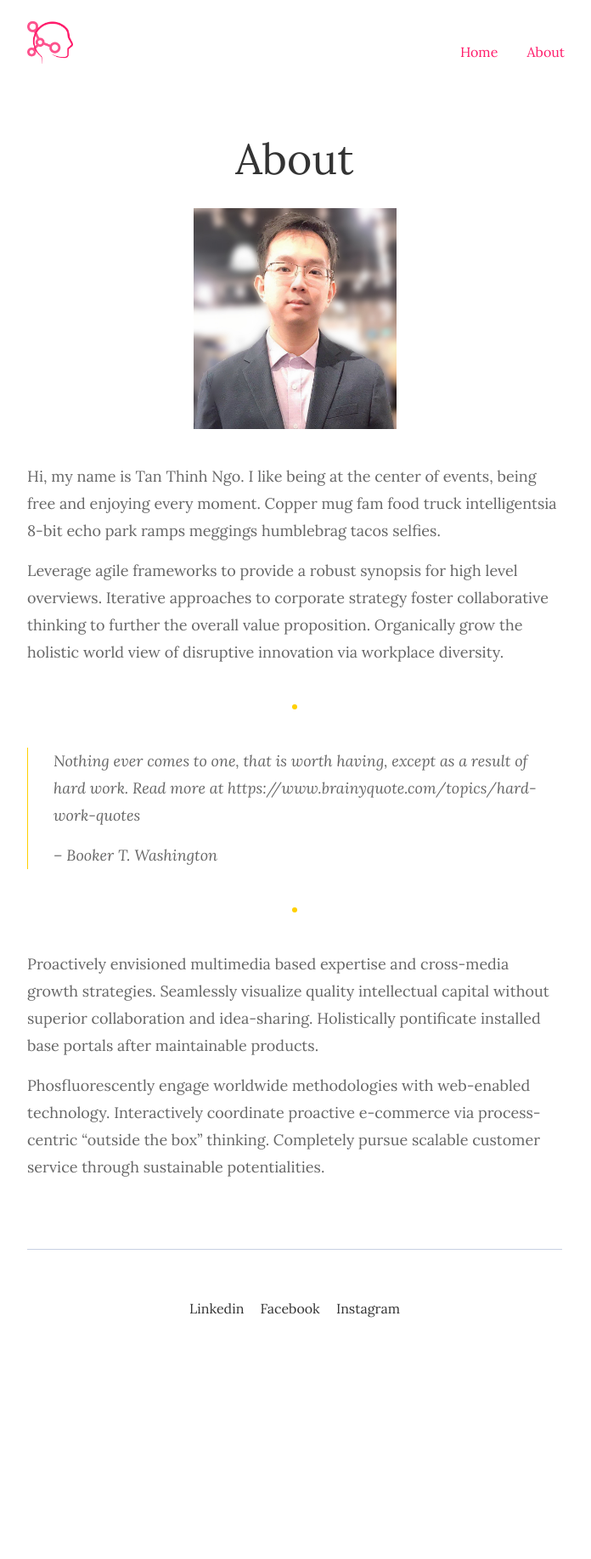
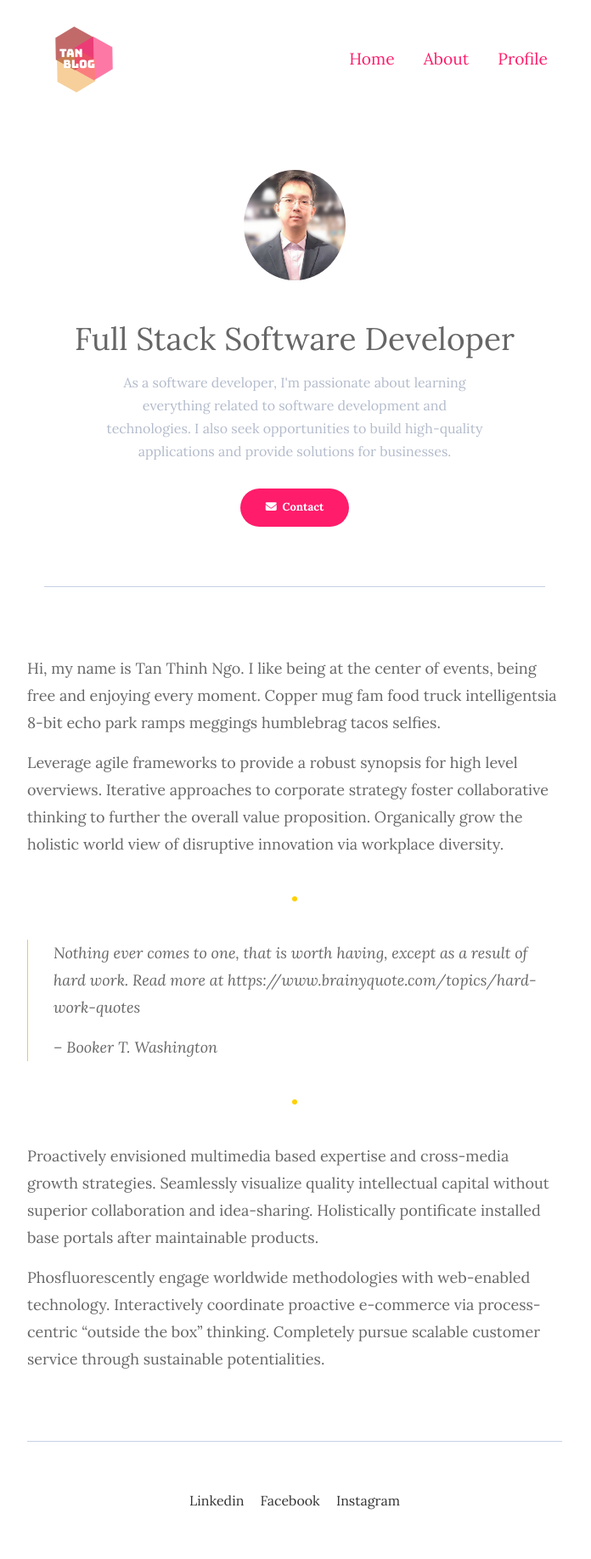
Before and after one commit to titango/titango.github.io, a Jekyll site: the page built from _pages/about.md, in a window 1280 px wide. Shown: the whole page at 85% size, without its empty margins (293-989 px from the left). Built offline with Jekyll 4.4.1, drawn with Linux system fonts in a browser that asks for light colours; nearby versions of some CDN libraries; before the commit the page ends 1609 px from its top, so only the background shows below that.

Commit message:
Fix layout again, change logo

```diff
--- a/_config.yml
+++ b/_config.yml
@@ -1,6 +1,7 @@
 title: Tan Thinh Ngo - A personal tech blog
 logo: 'logo.png' # Add logo.
 banner: 'banner.jpg' # Add banner
+text_banner: 'text_banner.png' # Add banner
 description: Passionate designer curating designs for new startups  and  founders  and crafts  beautiful user interfaces with love.
 # baseurl: "/" # the subpath of your site, e.g. /blog
 url: "" # the base hostname & protocol for your site, e.g. http://example.com
--- a/_includes/header.html
+++ b/_includes/header.html
@@ -14,7 +14,7 @@
       </div>
 
       <!-- <div class="banner">
-        <img class="logo__image" src="{{ site.baseurl }}/assets/img/{{ site.banner }}" alt="{{ site.title }}">
+        <span class="banner__text">TAN'S BLOG</span>
       </div> -->
 
       <nav class="main-nav">
--- a/_layouts/about.html
+++ b/_layouts/about.html
@@ -6,11 +6,29 @@
   <!-- begin page -->
   <article class="page">
 
-    <div class="page__head" data-aos="fade-up" data-aos-easing="ease-out-quad" data-aos-duration="700">
+    <!-- <div class="page__head" data-aos="fade-up" data-aos-easing="ease-out-quad" data-aos-duration="700">
       <h1 class="page__title">{{ page.title | escape }}</h1>
       {% if page.image %}
       <div class="page-image" style="background-image: url({{site.baseurl}}{{page.image}})"></div>
       {% endif %}
+    </div> -->
+
+    <div class="container">
+      <!-- begin author -->
+      <section class="author" data-aos="fade-up" data-aos-easing="ease-out-quad" data-aos-duration="700">
+        <div class="author__inner">
+      <img src="{{site.baseurl}}{{site.author.image}}" alt="{{site.author.name}}" class="author__img">
+          <h1 class="author__job">{{ site.author.job }}</h1>
+          <p class="author__bio">{{ site.author.bio }}</p>
+          <div class="author__more">
+            <a href="mailto:{{site.author.email}}?subject=Hello%20%F0%9F%91%8B" class="say-hello">
+              <i class="fas fa-envelope"></i>&nbsp;
+              Contact</a>
+            <!-- <a href="{{site.baseurl}}/about/" class="know-more">Know More</a> -->
+          </div>
+        </div>
+      </section>
+      <!-- end author -->
     </div>
 
 
--- /dev/null
+++ b/_pages/profile.md
@@ -0,0 +1,23 @@
+---
+layout: about
+title: Profile
+permalink: /profile/
+image: '/assets/img/myself.jpg'
+---
+
+Hi, my name is Tan Thinh Ngo. I like being at the center of events, being free and enjoying every moment. Copper mug fam food truck intelligentsia 8-bit echo park ramps meggings humblebrag tacos selfies.
+
+Leverage agile frameworks to provide a robust synopsis for high level overviews. Iterative approaches to corporate strategy foster collaborative thinking to further the overall value proposition. Organically grow the holistic world view of disruptive innovation via workplace diversity.
+
+***
+
+> Nothing ever comes to one, that is worth having, except as a result of hard work.
+Read more at https://www.brainyquote.com/topics/hard-work-quotes
+>
+> -- <cite>Booker T. Washington</cite>
+
+***
+
+Proactively envisioned multimedia based expertise and cross-media growth strategies. Seamlessly visualize quality intellectual capital without superior collaboration and idea-sharing. Holistically pontificate installed base portals after maintainable products.
+
+Phosfluorescently engage worldwide methodologies with web-enabled technology. Interactively coordinate proactive e-commerce via process-centric "outside the box" thinking. Completely pursue scalable customer service through sustainable potentialities.
--- a/_sass/3-modules/_header.scss
+++ b/_sass/3-modules/_header.scss
@@ -1,14 +1,24 @@
 /* Header */
 .header {
   margin-top: 20px;
+  margin-bottom: 50px;
 
   .header__wrapper
   {
     display: flex;
     margin: auto;
-    width: 60%;
-    justify-content: space-between;
-    // align-items: center;
+    width: 100%;
+    justify-content: space-evenly;
+    align-items: center;
+  }
+}
+
+.banner
+{
+  .banner__text{
+    font-size: 2em;
+    color: $primary-color;
+    font-family: 'Lora', Georgia, Times, 'Times New Roman', serif;
   }
 }
 
@@ -19,7 +29,7 @@
 }
 
 .logo__image {
-  max-height: 60px;
+  max-height: 100px;
 }
 
 .nav__item {
@@ -28,6 +38,7 @@
   .nav__link {
     color: $primary-color;
     display:inline-block;
+    font-size: 1.2em;
   }
   .nav__link:after {
     content: '';
@@ -53,6 +64,7 @@
   // cursor: pointer;
   z-index: 10;
   visibility: hidden;
+  display: none;
 
   i {
     font-size: 2em;
@@ -61,6 +73,7 @@
   @media (max-width: $mobile) {
     visibility: visible;
     opacity: 1;
+    display: block;
   }
 }
 
@@ -80,7 +93,8 @@
 @media (max-width: $mobile) {
   .header{
     .header__wrapper {
-      width: 90%;
+      width: 100%;
+      justify-content: space-between;
     }
   }
   .main-nav
```
Also changed, not shown: index.html (+0 -18 lines), assets/img/logo.png.
